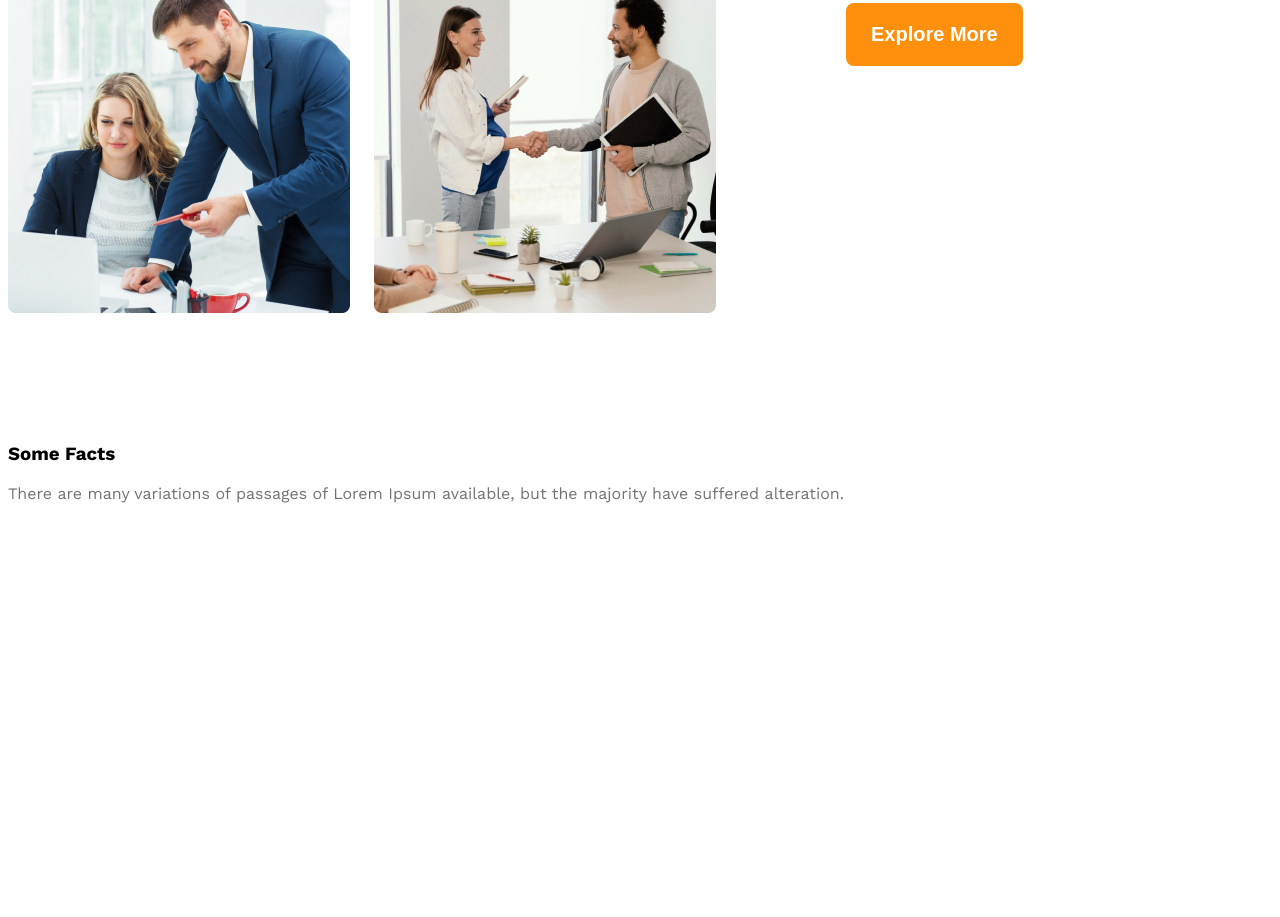
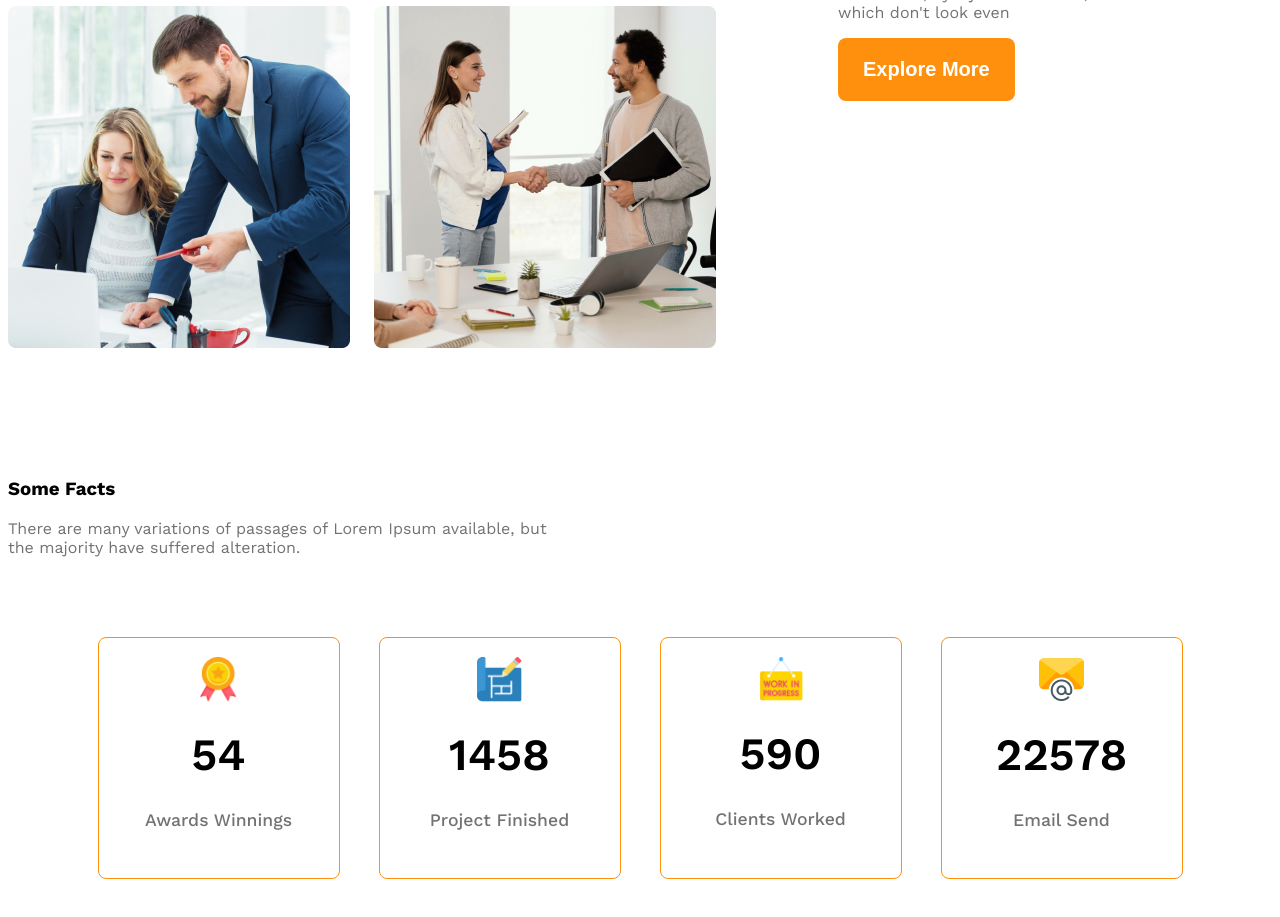
Before and after one commit to menirob-codes/g3-architect-website, a plain HTML site: page index.html in a window 1280 px wide. Shown: the part 1579-2496 px from the top of the page. Before the commit the page ends 2263 px from the top, so only its background shows below. Drawn offline with nearby package versions, Linux system fonts and the light colour scheme.

Commit message:
added another feature section

```diff
--- a/index.html
+++ b/index.html
@@ -113,36 +113,62 @@ Group of Architects</h1>
 
 <h3 class="section-title">Some Facts</h3>
 
-<p class="text-light-gray">There are many variations of passages of Lorem Ipsum available, but the majority have suffered alteration.</p>
+<p class="text-light-gray fact-discription">There are many variations of passages of Lorem Ipsum available, but the majority have suffered alteration.</p>
 
 
-<div class="fact">
-  <img src="" alt="" class="fact-icon">
-  <h4 class="fact-number"></h4>
-  <h5 class="fact-name"></h5>
+
+
+<div class="facts-container">
+
+
+
+<div class="fact-card">
+  <div>
+
+
+    <img src="images/icons/ribon.png" alt="" class="fact-icon">
+  <h4 class="fact-number">54</h4>
+  <h5 class="fact-name">Awards Winnings</h5>
+  </div>
 </div>
 
 
-<div class="fact">
-  <img src="" alt="" class="fact-icon">
-  <h4 class="fact-number"></h4>
-  <h5 class="fact-name"></h5>
+<div class="fact-card">
+  <div>
+
+    <img src="images/icons/projects.png" alt="" class="fact-icon">
+  <h4 class="fact-number">1458</h4>
+  <h5 class="fact-name">Project Finished</h5>
+  </div>
 </div>
 
 
-<div class="fact">
-  <img src="" alt="" class="fact-icon">
-  <h4 class="fact-number"></h4>
-  <h5 class="fact-name"></h5>
+<div class="fact-card">
+  <div>
+
+    <img src="images/icons/customers.png" alt="" class="fact-icon">
+  <h4 class="fact-number">590</h4>
+  <h5 class="fact-name">Clients Worked</h5>
+  </div>
 </div>
 
 
-<div class="fact">
-  <img src="" alt="" class="fact-icon">
-  <h4 class="fact-number"></h4>
-  <h5 class="fact-name"></h5>
+<div class="fact-card">
+  <div>
+     <img src="images/icons/email.png" alt="" class="fact-icon">
+  <h4 class="fact-number">22578</h4>
+  <h5 class="fact-name">Email Send</h5>
 </div>
 
+</div>
+
+
+
+
+
+
+
+</div>
 
 
 </section>
--- a/styles/architects.css
+++ b/styles/architects.css
@@ -73,6 +73,9 @@ margin-top: 130px;
 
   color: #FF900E;
 }
+
+
+
 /*dark03*/
 
 .text-light-gray{
@@ -165,6 +168,7 @@ font-size: 4rem;
 
 display: flex;
 align-items: center;
+margin-top: 35px;
 
 }
 
@@ -174,7 +178,8 @@ align-items: center;
 display: grid;
 grid-template-columns: repeat(2, 1fr);
 gap: 24px;
-
+max-width: 700px;
+height: auto;
 
 
 
@@ -201,6 +206,74 @@ font-weight: 500;
 
 
 
+}
+
+
+
+
+/* ===== Fact section design ===== */
+
+/* container */
+.facts-container{
+  display: grid;
+  grid-template-columns: repeat(4, 1fr);
+  gap: 24px;
+  max-width: 1100px;
+  margin: 80px auto;
+  justify-items: center;
+}
+
+/* card */
+.fact-card{
+  border: 1px solid #FF900E;
+  width: 240px;
+  height: 240px;
+  border-radius: 8px;
+  text-align: center;
+
+  display: flex;
+  flex-direction: column;
+  align-items: center;
+  justify-content: center;
+
+  transition: 0.3s;
+  background-color: #fff;
+}
+
+
+
+/* hover effect */
+.fact-card:hover{
+  transform: translateY(-5px);
+  box-shadow: 0 10px 20px rgba(0,0,0,0.1);
+}
+
+/* icon */
+.fact-icon{
+  width: 45px;
+  margin-bottom: 12px;
+}
+
+/* number */
+.fact-number{
+  font-size: 2.8rem;
+  font-weight: 600;
+  margin: 10px 0;
+}
+
+/* name */
+.fact-name{
+  font-size: 1.1rem;
+  font-weight: 500;
+  color: #727272;
+}
+
+
+.fact-discription{
+
+
+
+  max-width: 540px;
 }
 
 
@@ -234,7 +307,7 @@ font-weight: 500;
 }
 
 
-/*medium seize devifce*/
+/*medium seize device*/
 
 
 
```
